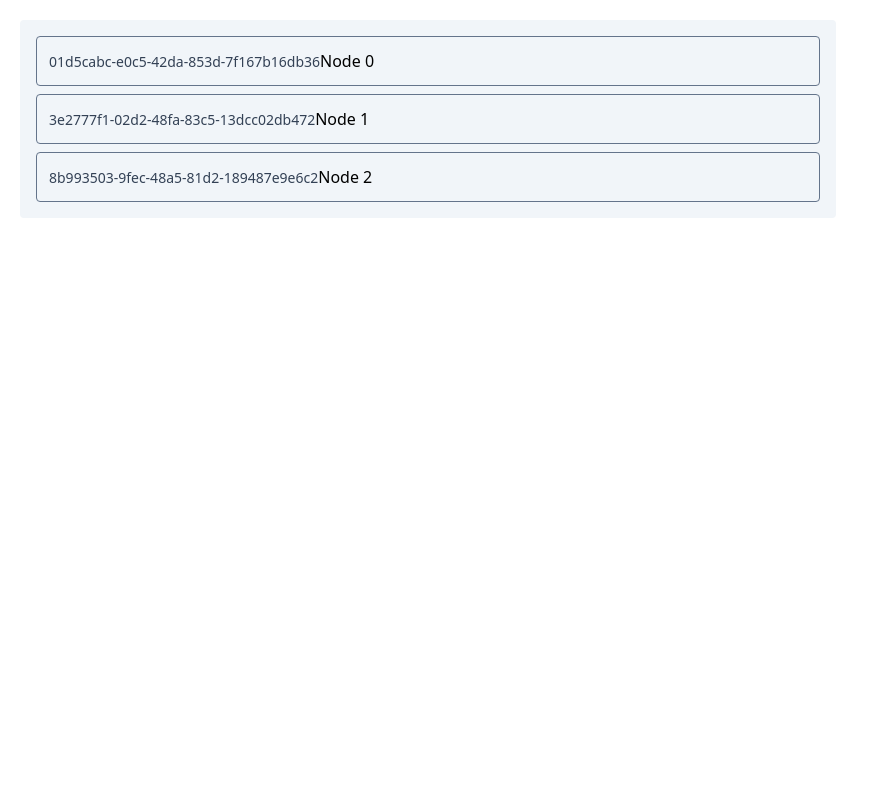
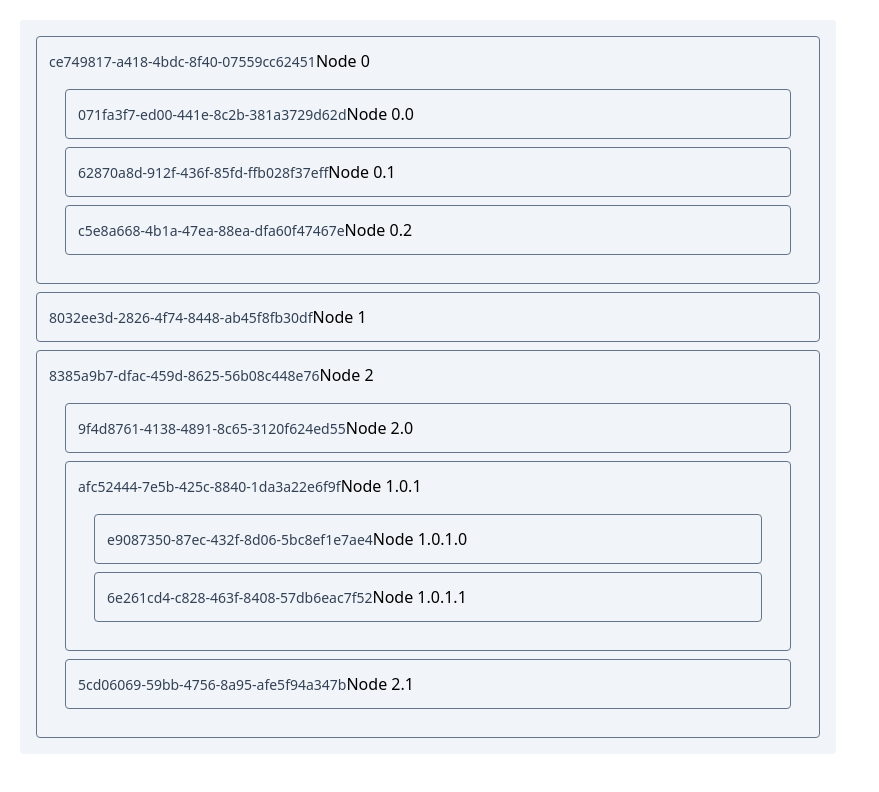
Before and after one commit to shaninalex/react-sortable-tree, a React (Vite) app: page / in a window 1280 px wide. Shown: the top 792 px of the page, without its empty margins (0-879 px from the left). Built offline with nearby package versions, Linux system fonts and the light colour scheme.

Commit message:
nested nodes

```diff
--- a/src/_tmp/Draggable.tsx
+++ /dev/null
@@ -1,25 +0,0 @@
-import React, { ReactNode } from 'react';
-import {CSS} from '@dnd-kit/utilities';
-import { useDraggable } from '@dnd-kit/core';
-
-interface DraggableProps {
-    id: string
-    children: ReactNode;
-}
-
-export const Draggable = (props: DraggableProps) => {
-    const { children, id } = props;
-    const { attributes, listeners, setNodeRef, transform } = useDraggable({
-        id: id,
-    });
-
-    const style = transform ? {
-        transform: CSS.Translate.toString(transform),
-    } : undefined;
-
-    return (
-        <div ref={setNodeRef} style={style} {...listeners} {...attributes}>
-            {children}
-        </div>
-    );
-}
--- a/src/_tmp/Droppable.tsx
+++ /dev/null
@@ -1,25 +0,0 @@
-import React, { ReactNode } from 'react';
-import { useDroppable } from '@dnd-kit/core';
-
-interface DroppableProps {
-    id: string
-    children: ReactNode
-}
-
-export const Droppable = (props: DroppableProps) => {
-    const { children, id } = props;
-    const { isOver, setNodeRef } = useDroppable({
-        id: id,
-    });
-
-    const style = {
-        backgroundColor: isOver ? 'rgba(144, 238, 144, 0.5)' : undefined,
-        borderColor: isOver ? 'rgba(144, 238, 144, 1)' : undefined,
-    };
-
-    return (
-        <div className="border p-4" ref={setNodeRef} style={{ ...style }}>
-            {children}
-        </div>
-    );
-}
--- a/src/_tmp/SimpleMain.tsx
+++ b/src/_tmp/SimpleMain.tsx
@@ -1,15 +1,32 @@
-import { closestCorners, DndContext, DragEndEvent, KeyboardSensor, PointerSensor, TouchSensor, useSensor, useSensors } from "@dnd-kit/core"
+import { closestCorners, DndContext, DragEndEvent } from "@dnd-kit/core"
 import { useState } from "react"
 import { TreeNode } from "./typings"
 import { v4 as uuid } from "uuid"
-import { arrayMove, SortableContext, sortableKeyboardCoordinates, verticalListSortingStrategy } from "@dnd-kit/sortable"
+import { arrayMove, SortableContext, verticalListSortingStrategy } from "@dnd-kit/sortable"
 import { NodeContainer } from "./components"
 
 export const SimpleMain = () => {
     const [treeNodes, setTreeNodes] = useState<TreeNode[]>([
-        { id: uuid(), content: "Node 0" },
-        { id: uuid(), content: "Node 1" },
-        { id: uuid(), content: "Node 2" },
+        {
+            id: uuid(), content: "Node 0", children: [
+                { id: uuid(), content: "Node 0.0", children: [] },
+                { id: uuid(), content: "Node 0.1", children: [] },
+                { id: uuid(), content: "Node 0.2", children: [] },
+            ]
+        },
+        { id: uuid(), content: "Node 1", children: [] },
+        {
+            id: uuid(), content: "Node 2", children: [
+                { id: uuid(), content: "Node 2.0", children: [] },
+                {
+                    id: uuid(), content: "Node 1.0.1", children: [
+                        { id: uuid(), content: "Node 1.0.1.0", children: [] },
+                        { id: uuid(), content: "Node 1.0.1.1", children: [] },
+                    ]
+                },
+                { id: uuid(), content: "Node 2.1", children: [] },
+            ]
+        },
     ])
     const getNodePos = (id: string) => treeNodes.findIndex(task => task.id === id)
     const handleDragEnd = (event: DragEndEvent) => {
@@ -22,11 +39,14 @@ export const SimpleMain = () => {
             return arrayMove(nodes, originalPos, newPos)
         })
     }
-    const sensors = useSensors(
-        useSensor(PointerSensor),
-        useSensor(TouchSensor),
-        useSensor(KeyboardSensor, { coordinateGetter: sortableKeyboardCoordinates}),
-    )
+
+    // For keyboard and touch
+    // const sensors = useSensors(
+    //     useSensor(PointerSensor),
+    //     useSensor(TouchSensor),
+    //     useSensor(KeyboardSensor, { coordinateGetter: sortableKeyboardCoordinates }),
+    // )
+
     return (
         <div>
             {/*
@@ -34,8 +54,10 @@ export const SimpleMain = () => {
             Use modifiers to change context behaviour
             modifiers={[restrictToVerticalAxis]} - move only by Y axis
 
+            Applying sensors
+            sensors={sensors}
             */}
-            <DndContext sensors={sensors}  collisionDetection={closestCorners} onDragEnd={handleDragEnd}>
+            <DndContext collisionDetection={closestCorners} onDragEnd={handleDragEnd}>
                 <SortableContext items={treeNodes} strategy={verticalListSortingStrategy}>
                     <div className="bg-slate-100 rounded p-4 flex flex-col gap-2">
                         {treeNodes.map(node => (
--- a/src/_tmp/components/NodeContainer/NodeContainer.tsx
+++ b/src/_tmp/components/NodeContainer/NodeContainer.tsx
@@ -1,24 +1,42 @@
-import { useSortable } from "@dnd-kit/sortable"
-import { CSS } from '@dnd-kit/utilities'
+import { SortableContext, useSortable, verticalListSortingStrategy } from "@dnd-kit/sortable"
 import { TreeNode } from "../../typings"
+import { DndContext, DragEndEvent, closestCorners } from "@dnd-kit/core"
 
 interface NodeProps {
     node: TreeNode
 }
 
 export const NodeContainer = (props: NodeProps) => {
-    const { id, content } = props.node
-    const {attributes, listeners, setNodeRef, transition, transform} = useSortable({ id })
+    const { id, content, children } = props.node
+    const { attributes, listeners, setNodeRef, transition, transform } = useSortable({ id })
 
-    const style = {
+    const style = transform ? {
         transition,
-        transform: CSS.Transform.toString(transform)
+        transform: `translate3d(${transform.x}px, ${transform.y}px, 0)`,
+        // NOTE: if use documented method:
+        // transform: CSS.Translate.toString(transform),
+        // it can rescale and resize items during dragg
+    } : undefined;
+    const handleDragEnd = (event: DragEndEvent) => {
+        const { active, over } = event
+        // TODO: logic to move out the item from current node
+        console.log(active, over)
     }
-
     return (
         <div ref={setNodeRef} className="border border-slate-500 bg-slate-100 rounded p-3" style={style} {...attributes} {...listeners}>
             <small className="text-sm text-slate-700">{id}</small>
             {content}
+            {children.length ? (
+                <DndContext collisionDetection={closestCorners} onDragEnd={handleDragEnd}>
+                    <SortableContext items={children} strategy={verticalListSortingStrategy}>
+                        <div className="bg-slate-100 rounded p-4 flex flex-col gap-2">
+                            {children.map(node => (
+                                <NodeContainer key={node.id} node={node} />
+                            ))}
+                        </div>
+                    </SortableContext>
+                </DndContext>
+            ) : null}
         </div>
     )
 }
--- a/src/_tmp/typings.ts
+++ b/src/_tmp/typings.ts
@@ -2,5 +2,5 @@
 export interface TreeNode {
     id: string
     content: string
-    children?: Node[]
+    children: TreeNode[]
 }
```
